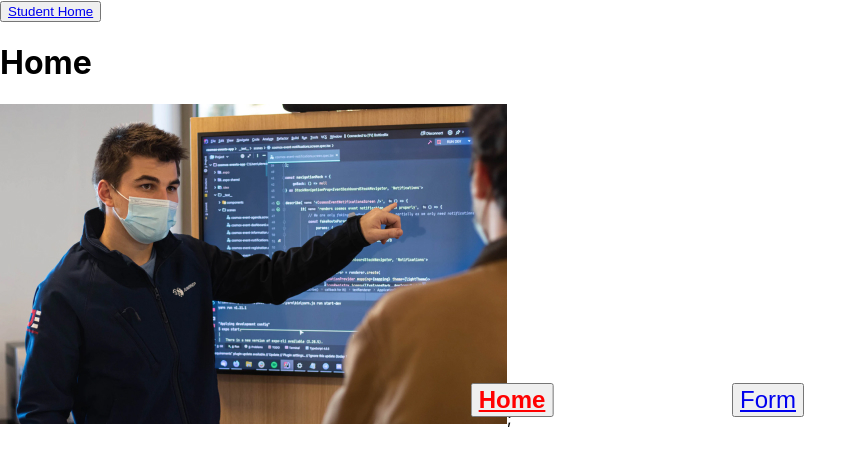
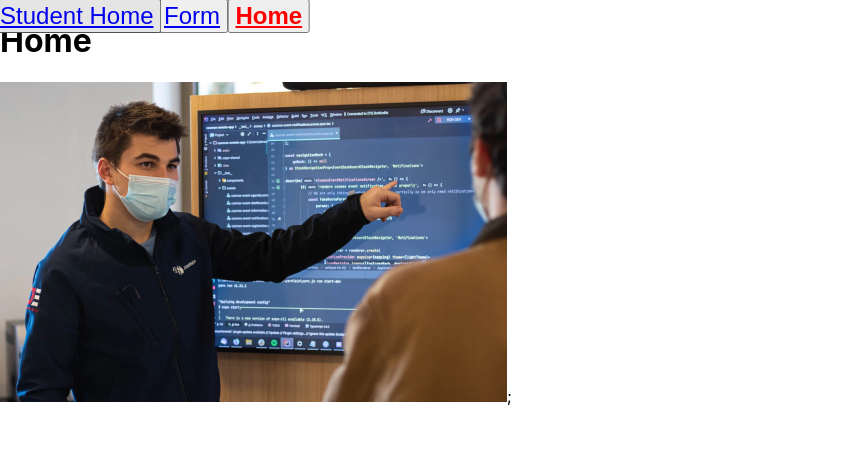
Before and after one commit to eeshagholap/TheQ, a React (Create React App) app in the folder theq_app/: page / in a window 1280 px wide. Shown: the top 462 px of the page, without its empty margins (0-867 px from the left). Built offline with nearby package versions, Linux system fonts and the light colour scheme; no server answers.

Commit message:
student_home nav button

```diff
--- a/theq_app/src/components/Navigation.css
+++ b/theq_app/src/components/Navigation.css
@@ -1,8 +1,8 @@
 .Button1{
   font-size: 24px;
   position: fixed;
-  top: 50%;
-  left: 40%;
+  top: 2%;
+  left: 21%;
   transform: translate(-50%, -50%);
 }
 
@@ -10,7 +10,15 @@
 .Button2{
   font-size: 24px;
   position: fixed;
-  top: 50%;
-  left: 60%;
+  top: 2%;
+  left: 15%;
   transform: translate(-50%, -50%);
 }
+
+.Button3{
+  font-size: 24px;
+  position: fixed;
+  top: 2%;
+  left: 6%;
+  transform: translate(-50%, -50%);
+}
```
